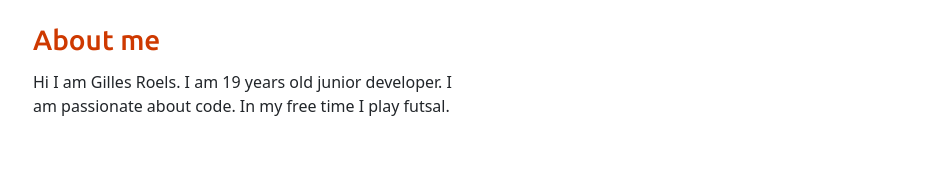
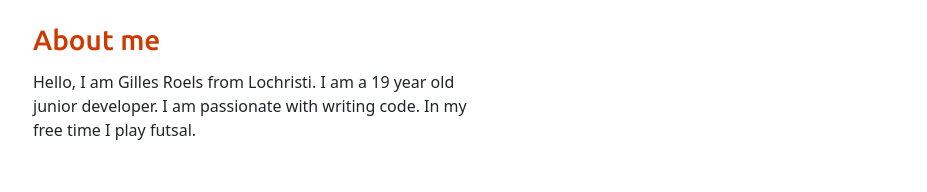
Before and after one commit to pgm-gillroel/portfolio, a React (Create React App) app: page / in a window 1280 px wide. Shown: the part 567-759 px from the top of the page, without its empty margins (49-976 px from the left). Built offline with nearby package versions, Linux system fonts and the light colour scheme.

Commit message:
Edit aboutme

```diff
--- a/src/app/components/aboutMe.js
+++ b/src/app/components/aboutMe.js
@@ -3,7 +3,7 @@ const AboutMe = () => {
     <div className="aboutMe-container">
       <h3 className="aboutMe__title" id="about">About me</h3>
       <div className="aboutMe__text">
-        <p>Hi I am Gilles Roels. I am 19 years old junior developer. I am passionate about code. In my free time I play futsal.</p>
+        <p>Hello, I am Gilles Roels from Lochristi. I am a 19 year old junior developer. I am passionate with writing code. In my free time I play futsal. </p>
       </div>
     </div>
   )
--- a/src/app/components/navbar.js
+++ b/src/app/components/navbar.js
@@ -28,7 +28,7 @@ const NavBar = () => {
     expand="md"
     light
   >
-    <NavbarBrand href="/">
+    <NavbarBrand href="#">
       GR
     </NavbarBrand>
     <NavbarToggler onClick={OpenNav} />
```
Also changed, not shown: 8 other files (tests, documents, lock files or other folders).
